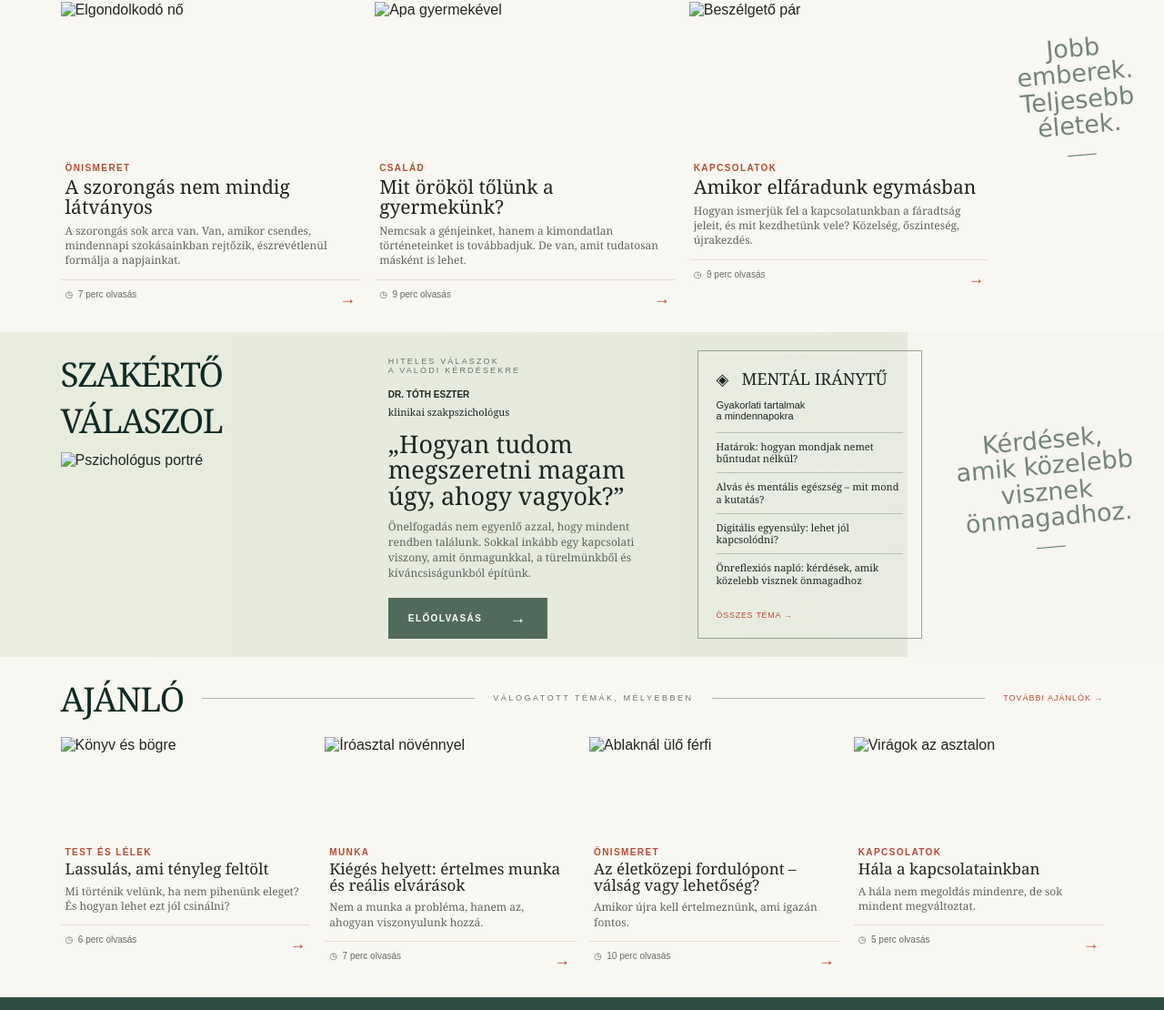
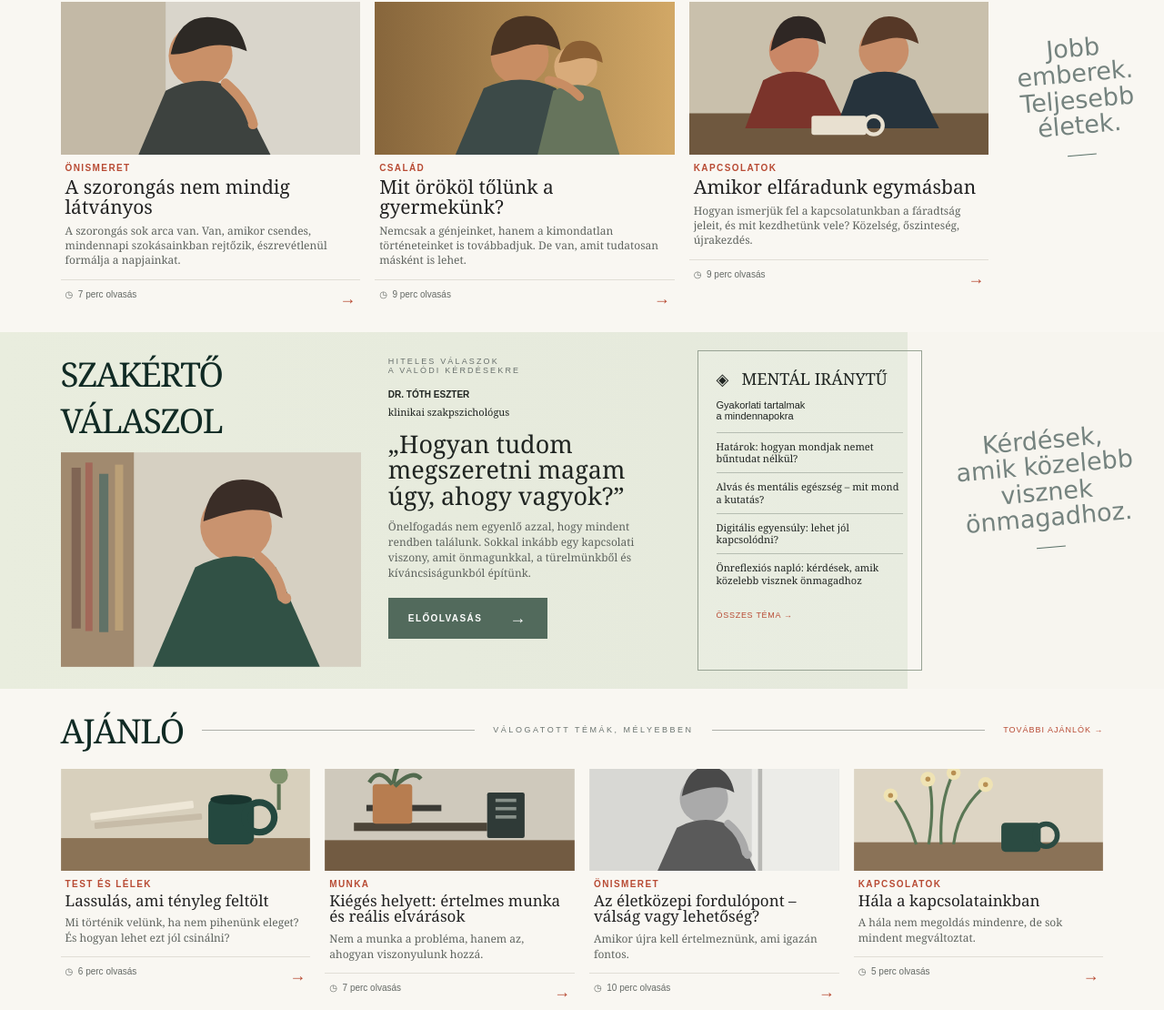
Before and after one commit to mattheusehaz/mentalhu, a plain HTML site: page index.html in a window 1280 px wide. Shown: the part 640-1750 px from the top of the page at 91% size. Drawn offline with Linux system fonts and the light colour scheme.

Commit message:
Fix image asset paths

```diff
--- a/index.html
+++ b/index.html
@@ -34,16 +34,16 @@
     <section class="section fresh" id="frissen">
       <div class="section-head"><h2>FRISSEN</h2><span class="line"></span><small>AKTUÁLIS ÍRÁSOK A LELKI EGYENSÚLYÉRT</small><span class="line"></span><a href="#">ÖSSZES CIKK →</a></div>
       <div class="cards three">
-        <article class="card"><img src="assets/fresh-1.jpg" alt="Elgondolkodó nő"/><div class="tag">ÖNISMERET</div><h3>A szorongás nem mindig látványos</h3><p>A szorongás sok arca van. Van, amikor csendes, mindennapi szokásainkban rejtőzik, észrevétlenül formálja a napjainkat.</p><footer><span>◷ &nbsp;7 perc olvasás</span><a href="#">→</a></footer></article>
-        <article class="card" id="csalad"><img src="assets/fresh-2.jpg" alt="Apa gyermekével"/><div class="tag">CSALÁD</div><h3>Mit örököl tőlünk a gyermekünk?</h3><p>Nemcsak a génjeinket, hanem a kimondatlan történeteinket is továbbadjuk. De van, amit tudatosan másként is lehet.</p><footer><span>◷ &nbsp;9 perc olvasás</span><a href="#">→</a></footer></article>
-        <article class="card" id="kap"><img src="assets/fresh-3.jpg" alt="Beszélgető pár"/><div class="tag">KAPCSOLATOK</div><h3>Amikor elfáradunk egymásban</h3><p>Hogyan ismerjük fel a kapcsolatunkban a fáradtság jeleit, és mit kezdhetünk vele? Közelség, őszinteség, újrakezdés.</p><footer><span>◷ &nbsp;9 perc olvasás</span><a href="#">→</a></footer></article>
+        <article class="card"><img src="assets/fresh-1.svg" alt="Elgondolkodó nő"/><div class="tag">ÖNISMERET</div><h3>A szorongás nem mindig látványos</h3><p>A szorongás sok arca van. Van, amikor csendes, mindennapi szokásainkban rejtőzik, észrevétlenül formálja a napjainkat.</p><footer><span>◷ &nbsp;7 perc olvasás</span><a href="#">→</a></footer></article>
+        <article class="card" id="csalad"><img src="assets/fresh-2.svg" alt="Apa gyermekével"/><div class="tag">CSALÁD</div><h3>Mit örököl tőlünk a gyermekünk?</h3><p>Nemcsak a génjeinket, hanem a kimondatlan történeteinket is továbbadjuk. De van, amit tudatosan másként is lehet.</p><footer><span>◷ &nbsp;9 perc olvasás</span><a href="#">→</a></footer></article>
+        <article class="card" id="kap"><img src="assets/fresh-3.svg" alt="Beszélgető pár"/><div class="tag">KAPCSOLATOK</div><h3>Amikor elfáradunk egymásban</h3><p>Hogyan ismerjük fel a kapcsolatunkban a fáradtság jeleit, és mit kezdhetünk vele? Közelség, őszinteség, újrakezdés.</p><footer><span>◷ &nbsp;9 perc olvasás</span><a href="#">→</a></footer></article>
       </div>
       <div class="side-note">Jobb<br>emberek.<br>Teljesebb<br>életek.<div class="note-rule"></div></div>
     </section>
 
     <section class="expert-section" id="szakerto">
       <div class="expert-wrap">
-        <div class="expert-left"><h2>SZAKÉRTŐ VÁLASZOL</h2><img src="assets/expert.jpg" alt="Pszichológus portré"/></div>
+        <div class="expert-left"><h2>SZAKÉRTŐ VÁLASZOL</h2><img src="assets/expert.svg" alt="Pszichológus portré"/></div>
         <div class="expert-copy"><div class="mini">HITELES VÁLASZOK<br>A VALÓDI KÉRDÉSEKRE</div><div class="name">DR. TÓTH ESZTER</div><div class="role">klinikai szakpszichológus</div><h3>„Hogyan tudom<br>megszeretni magam<br>úgy, ahogy vagyok?”</h3><p>Önelfogadás nem egyenlő azzal, hogy mindent rendben találunk. Sokkal inkább egy kapcsolati viszony, amit önmagunkkal, a türelmünkből és kíváncsiságunkból építünk.</p><a class="cta green" href="#">ELŐOLVASÁS <span>→</span></a></div>
         <aside class="guide"><h4>◈ &nbsp; MENTÁL IRÁNYTŰ</h4><p>Gyakorlati tartalmak<br>a mindennapokra</p><ul><li>Határok: hogyan mondjak nemet bűntudat nélkül?</li><li>Alvás és mentális egészség – mit mond a kutatás?</li><li>Digitális egyensúly: lehet jól kapcsolódni?</li><li>Önreflexiós napló: kérdések, amik közelebb visznek önmagadhoz</li></ul><a href="#">ÖSSZES TÉMA →</a></aside>
       </div>
@@ -53,10 +53,10 @@
     <section class="section recs" id="test">
       <div class="section-head"><h2>AJÁNLÓ</h2><span class="line"></span><small>VÁLOGATOTT TÉMÁK, MÉLYEBBEN</small><span class="line"></span><a href="#">TOVÁBBI AJÁNLÓK →</a></div>
       <div class="cards four">
-        <article class="card"><img src="assets/rec-1.jpg" alt="Könyv és bögre"/><div class="tag">TEST ÉS LÉLEK</div><h3>Lassulás, ami tényleg feltölt</h3><p>Mi történik velünk, ha nem pihenünk eleget? És hogyan lehet ezt jól csinálni?</p><footer><span>◷ &nbsp;6 perc olvasás</span><a href="#">→</a></footer></article>
-        <article class="card" id="munka"><img src="assets/rec-2.jpg" alt="Íróasztal növénnyel"/><div class="tag">MUNKA</div><h3>Kiégés helyett: értelmes munka és reális elvárások</h3><p>Nem a munka a probléma, hanem az, ahogyan viszonyulunk hozzá.</p><footer><span>◷ &nbsp;7 perc olvasás</span><a href="#">→</a></footer></article>
-        <article class="card"><img src="assets/rec-3.jpg" alt="Ablaknál ülő férfi"/><div class="tag">ÖNISMERET</div><h3>Az életközepi fordulópont – válság vagy lehetőség?</h3><p>Amikor újra kell értelmeznünk, ami igazán fontos.</p><footer><span>◷ &nbsp;10 perc olvasás</span><a href="#">→</a></footer></article>
-        <article class="card"><img src="assets/rec-4.jpg" alt="Virágok az asztalon"/><div class="tag">KAPCSOLATOK</div><h3>Hála a kapcsolatainkban</h3><p>A hála nem megoldás mindenre, de sok mindent megváltoztat.</p><footer><span>◷ &nbsp;5 perc olvasás</span><a href="#">→</a></footer></article>
+        <article class="card"><img src="assets/rec-1.svg" alt="Könyv és bögre"/><div class="tag">TEST ÉS LÉLEK</div><h3>Lassulás, ami tényleg feltölt</h3><p>Mi történik velünk, ha nem pihenünk eleget? És hogyan lehet ezt jól csinálni?</p><footer><span>◷ &nbsp;6 perc olvasás</span><a href="#">→</a></footer></article>
+        <article class="card" id="munka"><img src="assets/rec-2.svg" alt="Íróasztal növénnyel"/><div class="tag">MUNKA</div><h3>Kiégés helyett: értelmes munka és reális elvárások</h3><p>Nem a munka a probléma, hanem az, ahogyan viszonyulunk hozzá.</p><footer><span>◷ &nbsp;7 perc olvasás</span><a href="#">→</a></footer></article>
+        <article class="card"><img src="assets/rec-3.svg" alt="Ablaknál ülő férfi"/><div class="tag">ÖNISMERET</div><h3>Az életközepi fordulópont – válság vagy lehetőség?</h3><p>Amikor újra kell értelmeznünk, ami igazán fontos.</p><footer><span>◷ &nbsp;10 perc olvasás</span><a href="#">→</a></footer></article>
+        <article class="card"><img src="assets/rec-4.svg" alt="Virágok az asztalon"/><div class="tag">KAPCSOLATOK</div><h3>Hála a kapcsolatainkban</h3><p>A hála nem megoldás mindenre, de sok mindent megváltoztat.</p><footer><span>◷ &nbsp;5 perc olvasás</span><a href="#">→</a></footer></article>
       </div>
     </section>
   </main>
```
